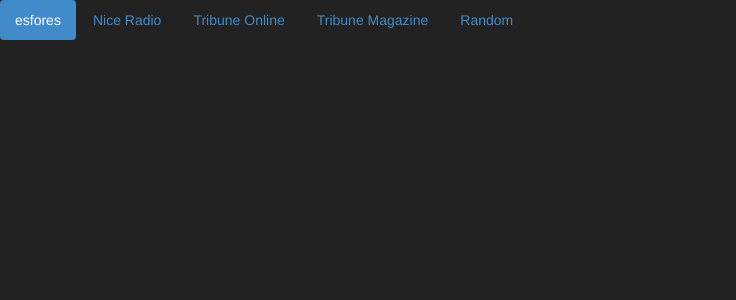
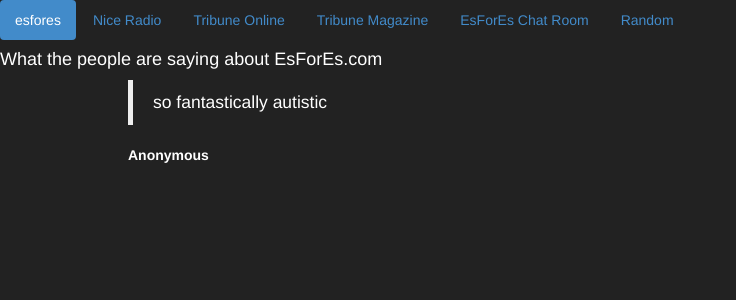
Before and after one commit to goosehub/esfores, a CodeIgniter app: page / in a window 1280 px wide. Shown: the top 300 px of the page, without its empty margins (0-736 px from the left). Run offline with CodeIgniter, Linux system fonts and the light colour scheme.

Commit message:
Include classy quote, start notes page
ebin start I think

```diff
--- a/index.html
+++ b/index.html
@@ -31,11 +31,23 @@
 
 	<ul class="nav nav-pills">
 	  <li role="presentation" class="active"><a href="/">esfores</a></li>
-	  <li role="presentation"><a href="/radio">Nice Radio</a></li>
-	  <li role="presentation"><a href="/tribune">Tribune Online</a></li>
-	  <li role="presentation"><a href="/tribunemagazine">Tribune Magazine</a></li>
-	  <li role="presentation"><a href="/random">Random</a></li>
+	  <li role="presentation"><a href="radio">Nice Radio</a></li>
+	  <li role="presentation"><a href="tribune">Tribune Online</a></li>
+	  <li role="presentation"><a href="tribunemagazine">Tribune Magazine</a></li>
+	  <li role="presentation"><a href="http://channelcentral.me/esfores">EsForEs Chat Room</a></li>
+	  <li role="presentation"><a href="random">Random</a></li>
 	</ul>
+
+	<h4>What the people are saying about EsForEs.com</h4>
+
+	<div id="quotes">
+
+		<blockquote>
+		  <p>so fantastically autistic</p>
+		</blockquote>
+		<strong>Anonymous</strong>
+
+	</div>
 
     <!-- Script -->
 	<!-- <script type="text/javascript" src="resources/tools/jquery-1.8.3.min.js"></script> -->
--- /dev/null
+++ b/notes.txt
@@ -0,0 +1,2 @@
+le radioman stream
+	http://108.178.13.122:8232/stream
--- a/resources/style.css
+++ b/resources/style.css
@@ -1,4 +1,8 @@
 /*	Global */
 body {
 	background: #222;
+	color: white;
 }
+#quotes {
+	margin-left: 10%;
+}
```
Also changed, not shown: radio/index.html (+16 -1 lines).
